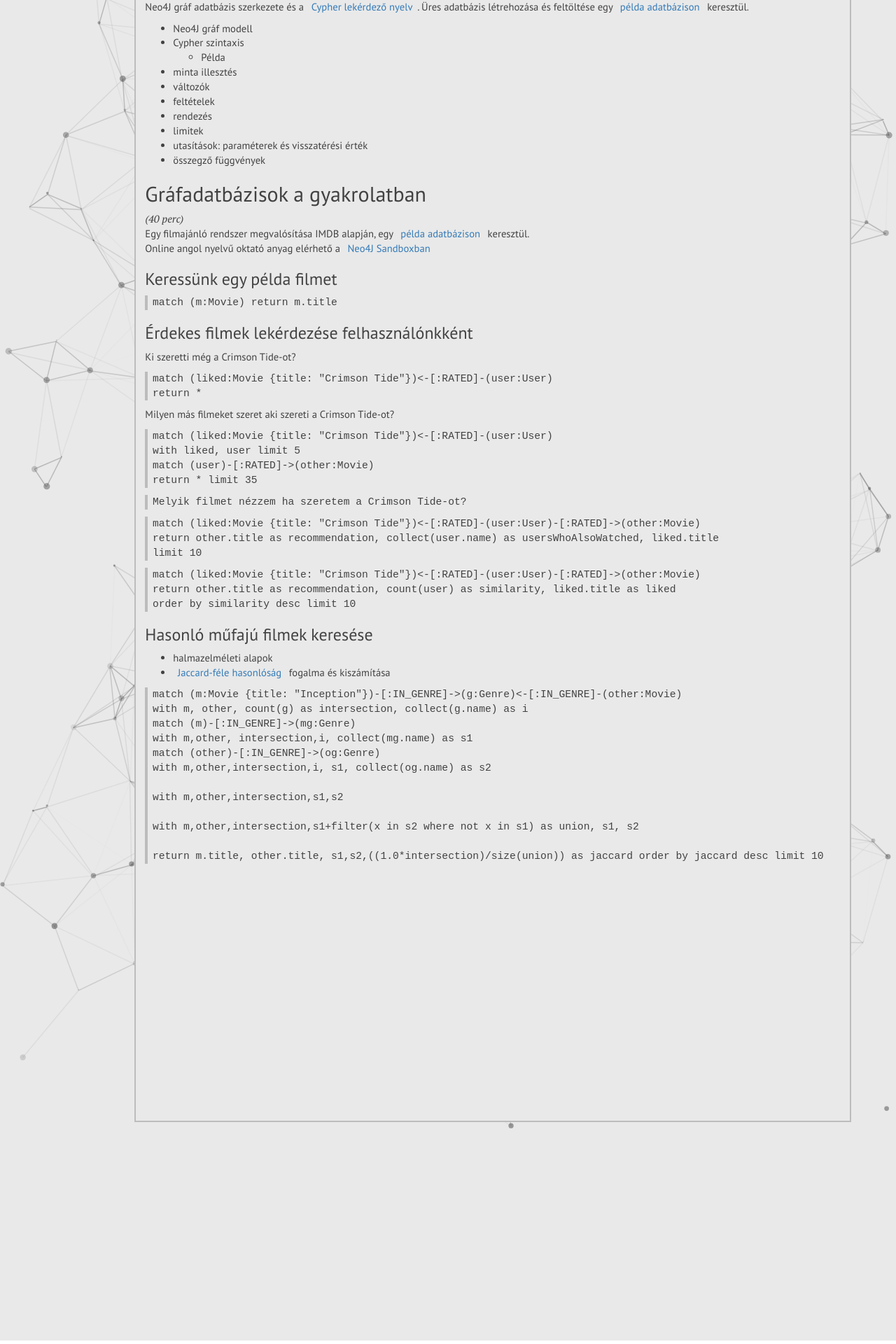
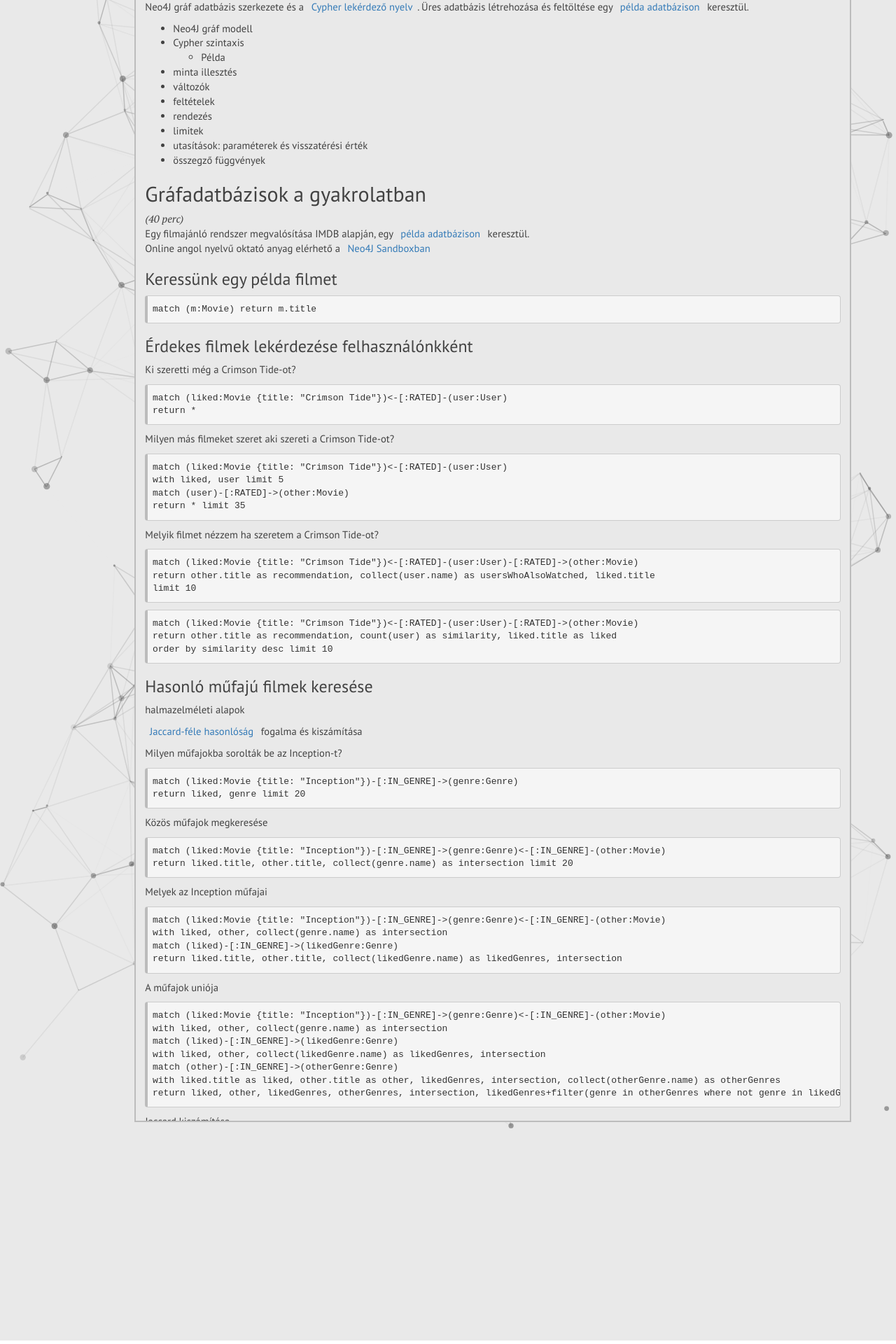
Before and after one commit to geryxyz/geryxyz, a Jekyll site: the page built from content/pgp/secondary-2h.html, in a window 1280 px wide. Shown: the part 1203-3123 px from the top of the page at 70% size. Built offline with Jekyll 4.4.1, drawn with Linux system fonts in a browser that asks for light colours; nearby versions of some CDN libraries; library files that are not in the unit come from our copies.

Commit message:
genre based recommendation and jaccard

```diff
--- a/content/pgp/secondary-2h.html
+++ b/content/pgp/secondary-2h.html
@@ -37,14 +37,14 @@
   <li>Neo4J gráf modell</li>
   <li>Cypher szintaxis
     <ul>
-      <li><details><summary>Példa</summary><p class="code">
-        MATCH (m:Movie)<-[:RATED]-(u:User) <span class="comment">//Search for an existing graph pattern</span></br>
-        WHERE m.title CONTAINS "Matrix" <span class="comment">//Filter matching paths to only those matching a predicate</span></br>
-        WITH m.title AS movie, COUNT(*) AS reviews <span class="comment">//Count number of paths matched for each movie</span></br>
-        RETURN movie, reviews <span class="comment">//Specify columns to be returned by the statement</span></br>
-        ORDER BY reviews DESC <span class="comment">//Order by number of reviews, in descending order</span></br>
-        LIMIT 5; <span class="comment">//Only return first five records</span></br>
-        </p></details>
+      <li><details><summary>Példa</summary><pre class="code">
+        MATCH (m:Movie)<-[:RATED]-(u:User) <span class="comment">//Search for an existing graph pattern</span>
+        WHERE m.title CONTAINS "Matrix" <span class="comment">//Filter matching paths to only those matching a predicate</span>
+        WITH m.title AS movie, COUNT(*) AS reviews <span class="comment">//Count number of paths matched for each movie</span>
+        RETURN movie, reviews <span class="comment">//Specify columns to be returned by the statement</span>
+        ORDER BY reviews DESC <span class="comment">//Order by number of reviews, in descending order</span>
+        LIMIT 5; <span class="comment">//Only return first five records</span>
+        </pre></details>
       </li>
     </ul>
   </li>
@@ -64,60 +64,106 @@
 
 <h3>Keressünk egy példa filmet</h3>
 
-<p class="code">
+<pre class="code">
 match (m:Movie) return m.title
-</p>
+</pre>
 
 <h3>Érdekes filmek lekérdezése felhasználónkként</h3>
 
 <p>Ki szeretti még a Crimson Tide-ot?</p>
 
-<p class="code">
-match (liked:Movie {title: "Crimson Tide"})<-[:RATED]-(user:User)<br/>
+<pre class="code">
+match (liked:Movie {title: "Crimson Tide"})<-[:RATED]-(user:User)
 return *
-</p>
+</pre>
 
 <p>Milyen más filmeket szeret aki szereti a Crimson Tide-ot?</p>
 
-<p class="code">
-match (liked:Movie {title: "Crimson Tide"})<-[:RATED]-(user:User)<br/>
-with liked, user limit 5<br/>
-match (user)-[:RATED]->(other:Movie)<br/>
+<pre class="code">
+match (liked:Movie {title: "Crimson Tide"})<-[:RATED]-(user:User)
+with liked, user limit 5
+match (user)-[:RATED]->(other:Movie)
 return * limit 35
-</p>
+</pre>
 
-<p class="code">Melyik filmet nézzem ha szeretem a Crimson Tide-ot?</p>
+<p>Melyik filmet nézzem ha szeretem a Crimson Tide-ot?</p>
 
-<p class="code">
-match (liked:Movie {title: "Crimson Tide"})<-[:RATED]-(user:User)-[:RATED]->(other:Movie)<br/>
-return other.title as recommendation, collect(user.name) as usersWhoAlsoWatched, liked.title<br/>
+<pre class="code">
+match (liked:Movie {title: "Crimson Tide"})<-[:RATED]-(user:User)-[:RATED]->(other:Movie)
+return other.title as recommendation, collect(user.name) as usersWhoAlsoWatched, liked.title
 limit 10
-</p>
+</pre>
 
-<p class="code">
-match (liked:Movie {title: "Crimson Tide"})<-[:RATED]-(user:User)-[:RATED]->(other:Movie)<br/>
-return other.title as recommendation, count(user) as similarity, liked.title as liked<br/>
-order by similarity desc limit 10<br/>
-</p>
+<pre class="code">
+match (liked:Movie {title: "Crimson Tide"})<-[:RATED]-(user:User)-[:RATED]->(other:Movie)
+return other.title as recommendation, count(user) as similarity, liked.title as liked
+order by similarity desc limit 10
+</pre>
 
 <h3>Hasonló műfajú filmek keresése</h3>
 
-<ul>
-  <li>halmazelméleti alapok</li>
-  <li><a href="https://en.wikipedia.org/wiki/Jaccard_index">Jaccard-féle hasonlóság</a> fogalma és kiszámítása</li>
-</ul>
+<p>halmazelméleti alapok</p>
 
-<p class="code">
-match (m:Movie {title: "Inception"})-[:IN_GENRE]->(g:Genre)<-[:IN_GENRE]-(other:Movie)<br/>
-with m, other, count(g) as intersection, collect(g.name) as i<br/>
-match (m)-[:IN_GENRE]->(mg:Genre)<br/>
-with m,other, intersection,i, collect(mg.name) as s1<br/>
-match (other)-[:IN_GENRE]->(og:Genre)<br/>
-with m,other,intersection,i, s1, collect(og.name) as s2<br/>
-<br/>
-with m,other,intersection,s1,s2<br/>
-<br/>
-with m,other,intersection,s1+filter(x in s2 where not x in s1) as union, s1, s2<br/>
-<br/>
-return m.title, other.title, s1,s2,((1.0*intersection)/size(union)) as jaccard order by jaccard desc limit 10<br/>
-</p>
+<p><a href="https://en.wikipedia.org/wiki/Jaccard_index">Jaccard-féle hasonlóság</a> fogalma és kiszámítása</p>
+
+<p>Milyen műfajokba sorolták be az Inception-t?</p>
+
+<pre class="code">
+match (liked:Movie {title: "Inception"})-[:IN_GENRE]->(genre:Genre)
+return liked, genre limit 20
+</pre>
+
+<p>Közös műfajok megkeresése</p>
+
+<pre class="code">
+match (liked:Movie {title: "Inception"})-[:IN_GENRE]->(genre:Genre)<-[:IN_GENRE]-(other:Movie)
+return liked.title, other.title, collect(genre.name) as intersection limit 20
+</pre>
+
+<p>Melyek az Inception műfajai</p>
+
+<pre class="code">
+match (liked:Movie {title: "Inception"})-[:IN_GENRE]->(genre:Genre)<-[:IN_GENRE]-(other:Movie)
+with liked, other, collect(genre.name) as intersection
+match (liked)-[:IN_GENRE]->(likedGenre:Genre)
+return liked.title, other.title, collect(likedGenre.name) as likedGenres, intersection
+</pre>
+
+<p>A műfajok uniója</p>
+
+<pre class="code">
+match (liked:Movie {title: "Inception"})-[:IN_GENRE]->(genre:Genre)<-[:IN_GENRE]-(other:Movie)
+with liked, other, collect(genre.name) as intersection
+match (liked)-[:IN_GENRE]->(likedGenre:Genre)
+with liked, other, collect(likedGenre.name) as likedGenres, intersection
+match (other)-[:IN_GENRE]->(otherGenre:Genre)
+with liked.title as liked, other.title as other, likedGenres, intersection, collect(otherGenre.name) as otherGenres
+return liked, other, likedGenres, otherGenres, intersection, likedGenres+filter(genre in otherGenres where not genre in likedGenres) as both
+</pre>
+
+<p>Jaccard kiszámítása</p>
+
+<pre class="code">
+match (liked:Movie {title: "Inception"})-[:IN_GENRE]->(genre:Genre)<-[:IN_GENRE]-(other:Movie)
+with liked, other, collect(genre.name) as intersection
+match (liked)-[:IN_GENRE]->(likedGenre:Genre)
+with liked, other, collect(likedGenre.name) as likedGenres, intersection
+match (other)-[:IN_GENRE]->(otherGenre:Genre)
+with liked.title as liked, other.title as other, likedGenres, intersection, collect(otherGenre.name) as otherGenres
+with liked, other, likedGenres, otherGenres, intersection, likedGenres+filter(genre in otherGenres where not genre in likedGenres) as both
+return liked, other, intersection, both, (size(intersection)*1.0)/(size(both)*1.0) as jaccard limit 10
+</pre>
+
+<p>Melyik hasonló műfajú filmet nézzem meg?</p>
+
+<pre class="code">
+match (liked:Movie {title: "Inception"})-[:IN_GENRE]->(genre:Genre)<-[:IN_GENRE]-(other:Movie)
+with liked, other, collect(genre.name) as intersection
+match (liked)-[:IN_GENRE]->(likedGenre:Genre)
+with liked, other, collect(likedGenre.name) as likedGenres, intersection
+match (other)-[:IN_GENRE]->(otherGenre:Genre)
+with liked.title as liked, other.title as other, likedGenres, intersection, collect(otherGenre.name) as otherGenres
+with liked, other, likedGenres, otherGenres, intersection, likedGenres+filter(genre in otherGenres where not genre in likedGenres) as both
+return liked, other, intersection, both, (size(intersection)*1.0)/(size(both)*1.0) as jaccard
+order by jaccard desc limit 10
+</pre>
--- a/main.scss
+++ b/main.scss
@@ -73,7 +73,7 @@
 	padding: 0;
 }
 
-p.code {
+pre.code {
 	font-family: monospace, monospace;
 	border-left: solid $bc 3pt;
 	padding-left: 5pt
```
